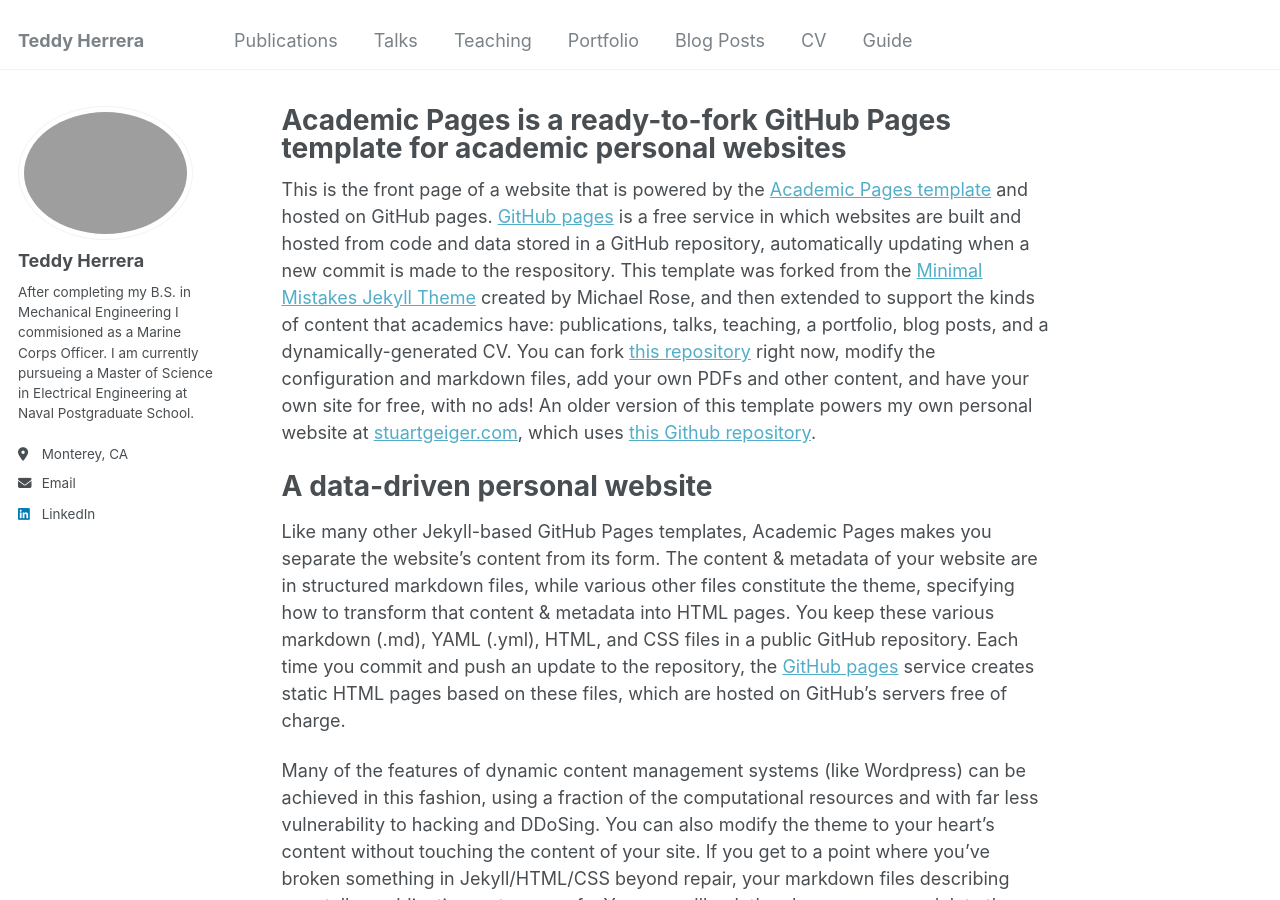
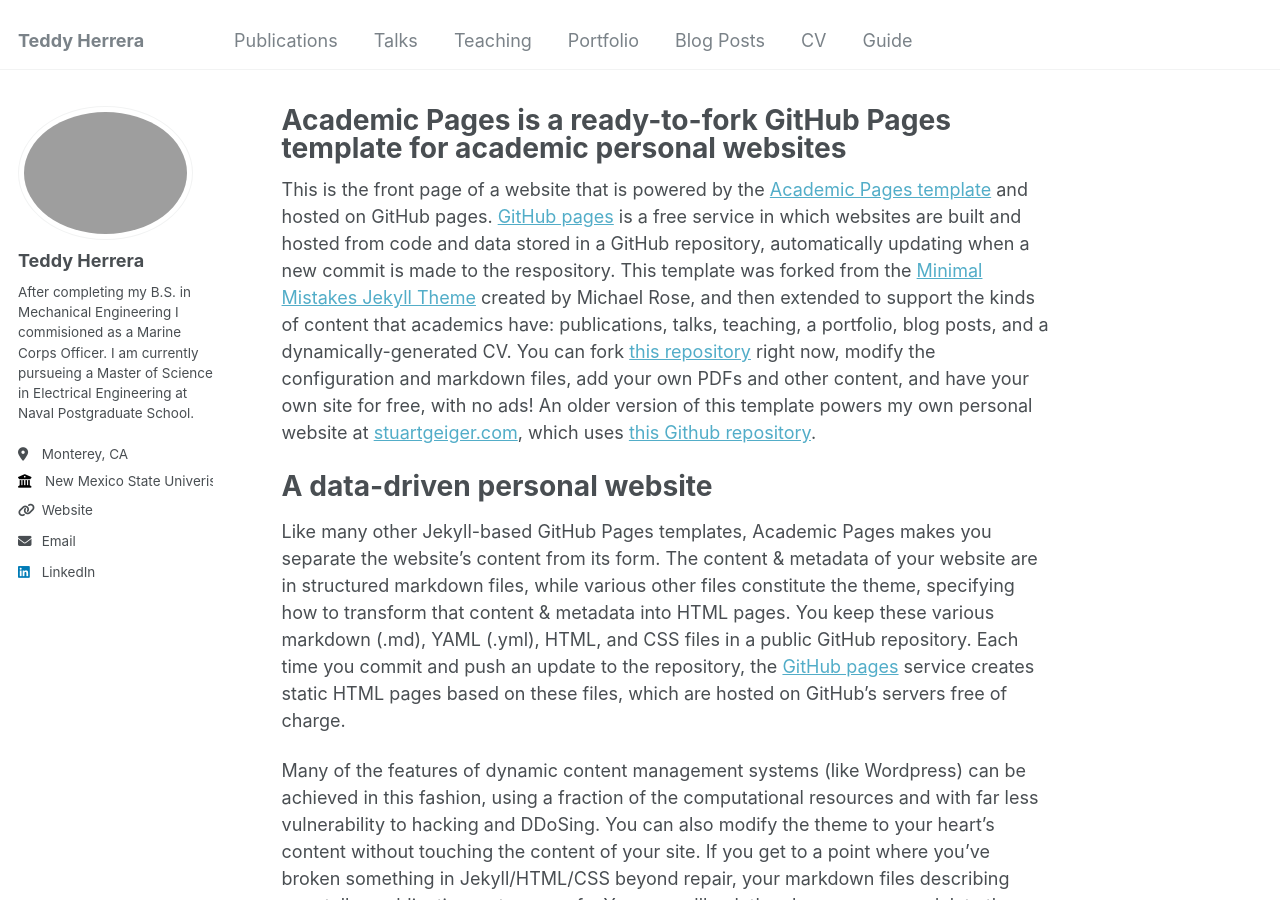
Before and after one commit to teddyherrera/teddyherrera.github.io, a Jekyll site: the page built from _pages/about.md, in a window 1280 px wide and 900 px high. Built offline with Jekyll 4.4.1, drawn with Linux system fonts in a browser that asks for light colours; part of the change alters nothing that is shown.

Commit message:
Update _config.yml

```diff
--- a/_config.yml
+++ b/_config.yml
@@ -26,9 +26,8 @@ author:
   pronouns         : # example: "she/her"
   bio              : "After completing my B.S. in Mechanical Engineering I commisioned as a Marine Corps Officer. I am currently pursueing a Master of Science in Electrical Engineering at Naval Postgraduate School."
   location         : "Monterey, CA"
-  school2          : "Naval Postgraduate School"
-  school           : "New Mexico State Univeristy - BSME"
-  uri              : # URL
+  uri              : "Naval Postgraduate School"
+  employer         : "New Mexico State Univeristy - BSME"
   email            : "herrera.teddy45@gmail.com"
 
   # Academic websites
```
